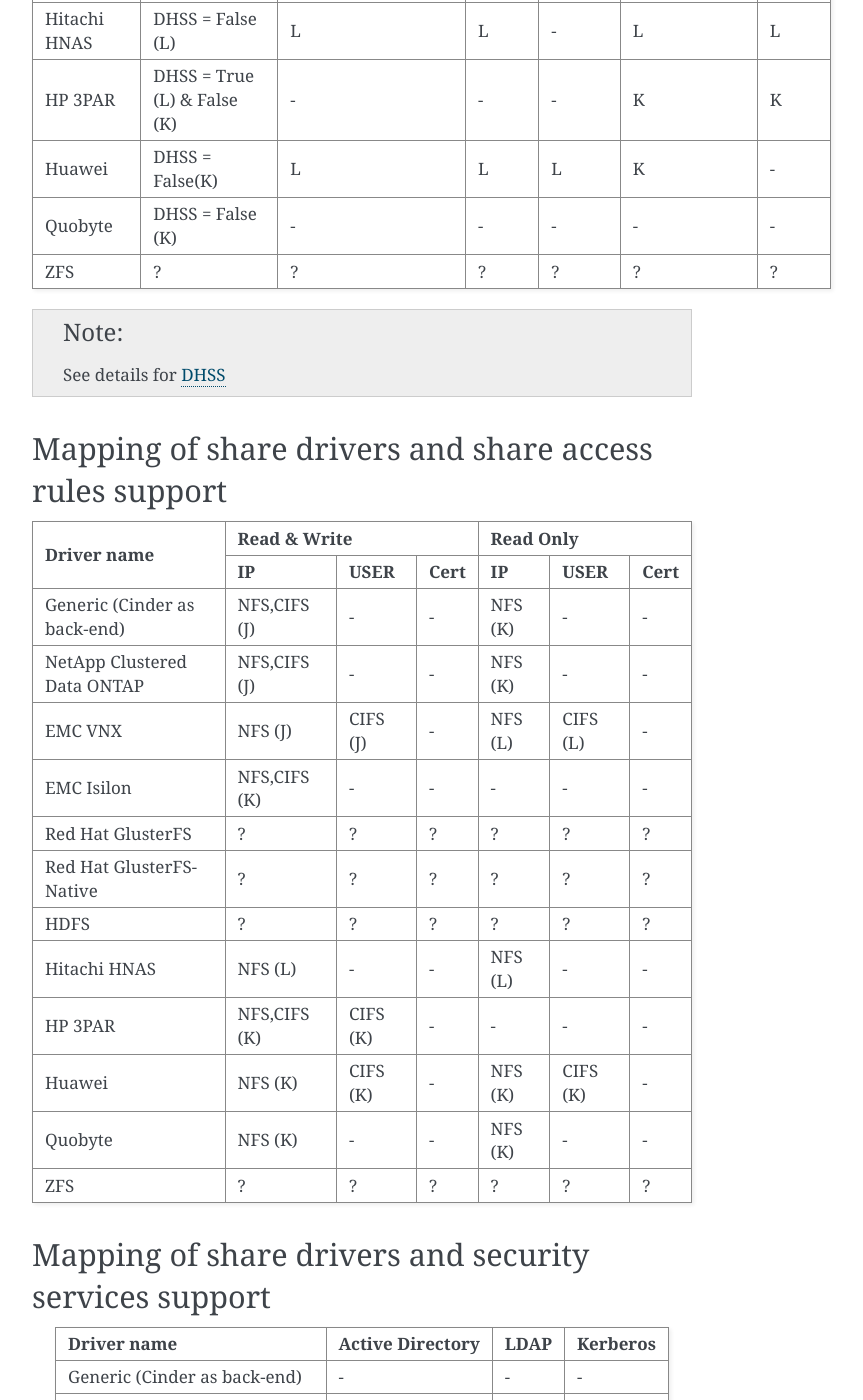
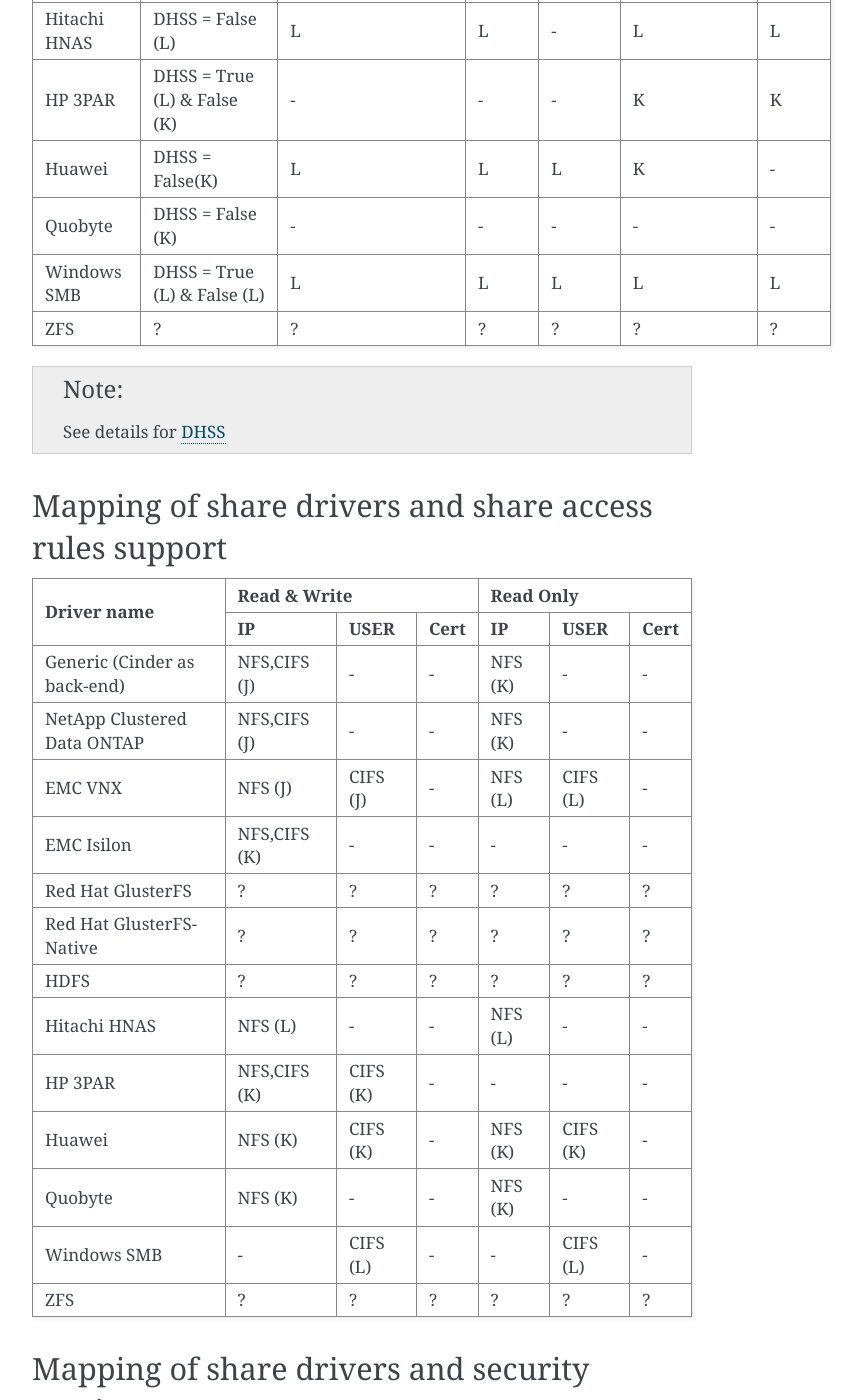
Before and after one commit to openstack/manila, a Sphinx documentation site: the page built from doc/source/devref/share_back_ends_feature_support_mapping.rst, in a window 1280 px wide and 1400 px high, scrolled down 1064 px. Shown: the whole window, without its empty margins (388-1251 px from the left). Built offline with Sphinx 7.4.7, drawn with Linux system fonts in a browser that asks for light colours; formulas are drawn with MathJax 3; pages that are not in the unit, such as notebooks, are missing from menus; the version number is read from the project's files by our own code.

Commit message:
Update feature support matrix for Windows SMB
This patch updates the devref feature support matrix, including
the recently introduced Windows SMB driver.

Change-Id: I871ad4562d74dd3c292206933650d31daa68e203

```diff
--- a/doc/source/devref/share_back_ends_feature_support_mapping.rst
+++ b/doc/source/devref/share_back_ends_feature_support_mapping.rst
@@ -55,6 +55,8 @@
 +----------------------------------------+-----------------------------+-----------------------+--------------+--------------+------------------------+----------------------------+
 |                Quobyte                 |    DHSS = False (K)         |           \-          |       \-     |       \-     |           \-           |             \-             |
 +----------------------------------------+-----------------------------+-----------------------+--------------+--------------+------------------------+----------------------------+
+|              Windows SMB               | DHSS = True (L) & False (L) |           L           |       L      |       L      |            L           |              L             |
++----------------------------------------+-----------------------------+-----------------------+--------------+--------------+------------------------+----------------------------+
 |                  ZFS                   |               ?             |           ?           |       ?      |       ?      |            ?           |              ?             |
 +----------------------------------------+-----------------------------+-----------------------+--------------+--------------+------------------------+----------------------------+
 
@@ -92,6 +94,8 @@
 +----------------------------------------+--------------+------------+------------+--------------+------------+------------+
 |                Quobyte                 |    NFS (K)   |     \-     |     \-     |    NFS (K)   |     \-     |     \-     |
 +----------------------------------------+--------------+------------+------------+--------------+------------+------------+
+|              Windows SMB               |      \-      |  CIFS (L)  |     \-     |      \-      |  CIFS (L)  |     \-     |
++----------------------------------------+--------------+------------+------------+--------------+------------+------------+
 |                  ZFS                   |       ?      |      ?     |      ?     |       ?      |      ?     |      ?     |
 +----------------------------------------+--------------+------------+------------+--------------+------------+------------+
 
@@ -123,5 +127,7 @@
 +----------------------------------------+------------------+-----------------+------------------+
 |                Quobyte                 |         \-       |         \-      |         \-       |
 +----------------------------------------+------------------+-----------------+------------------+
+|              Windows SMB               |         L        |         \-      |         \-       |
++----------------------------------------+------------------+-----------------+------------------+
 |                  ZFS                   |         ?        |         ?       |         ?        |
 +----------------------------------------+------------------+-----------------+------------------+
```
